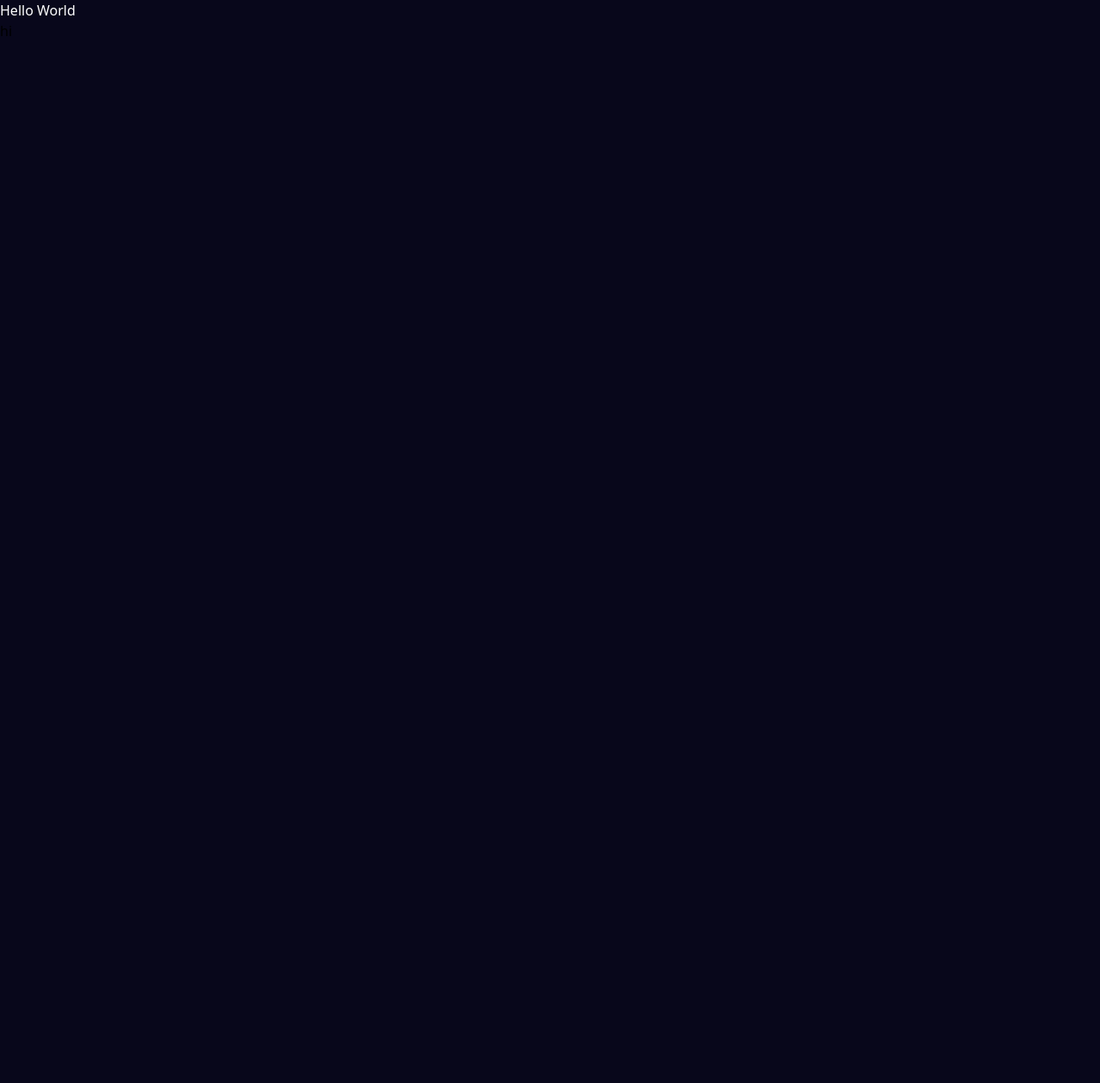
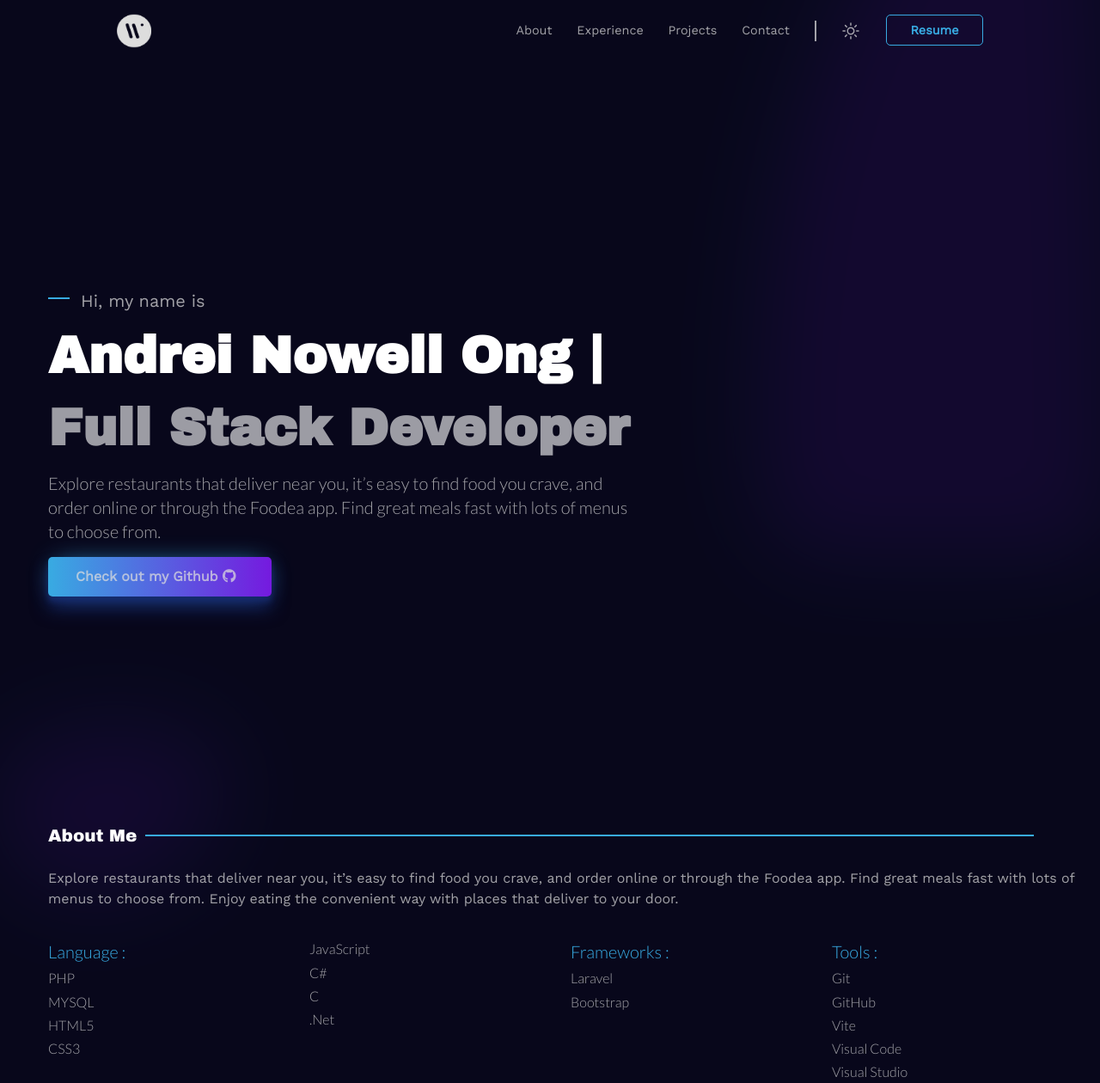
Before and after one commit to Andreiong/portfolio, a website built with Vite: page index.html in a window 1280 px wide. Shown: the whole page at 86% size. Before the commit the page ends 800 px from the top, so only its background shows below. Built offline with nearby package versions, Linux system fonts and the light colour scheme.

Commit message:
Nav, Hero, about section

```diff
--- a/index.html
+++ b/index.html
@@ -2,13 +2,148 @@
 <html lang="en">
   <head>
     <meta charset="UTF-8" />
-    <link rel="icon" type="image/svg+xml" href="/vite.svg" />
+
+    <link rel="icon" type="image/svg+xml" href="assets/vite.svg" />
+    <!-- Load font awesome icons -->
+    <link
+      rel="stylesheet"
+      href="https://cdnjs.cloudflare.com/ajax/libs/font-awesome/5.12.1/css/all.min.css"
+    />
+
     <meta name="viewport" content="width=device-width, initial-scale=1.0" />
     <title>Portfolio</title>
   </head>
   <body>
-    <p>Hello World</p>
-    <button>hi</button>
+    <header class="header container">
+      <div class="logo">
+        <img src="public/assets/well_logo.png" alt="" />
+      </div>
+      <nav>
+        <ul class="header_menu">
+          <li>
+            <a href="#about">About</a>
+          </li>
+          <li>
+            <a href="#experience">Experience</a>
+          </li>
+          <li>
+            <a href="#projects">Projects</a>
+          </li>
+          <li>
+            <a href="#contact">Contact</a>
+          </li>
+          <li class="header_line"></li>
+          <li>
+            <button class="header_sun">
+              <svg
+                xmlns="http://www.w3.org/2000/svg"
+                fill="none"
+                viewBox="0 0 24 24"
+                stroke-width="1.5"
+                stroke="currentColor"
+              >
+                <path
+                  stroke-linecap="round"
+                  stroke-linejoin="round"
+                  d="M12 3v2.25m6.364.386l-1.591 1.591M21 12h-2.25m-.386 6.364l-1.591-1.591M12 18.75V21m-4.773-4.227l-1.591 1.591M5.25 12H3m4.227-4.773L5.636 5.636M15.75 12a3.75 3.75 0 11-7.5 0 3.75 3.75 0 017.5 0z"
+                />
+              </svg>
+            </button>
+          </li>
+          <li>
+            <a class="header_button" href="#">Resume</a>
+          </li>
+        </ul>
+        <button class="header_bar">
+          <svg
+            xmlns="http://www.w3.org/2000/svg"
+            fill="none"
+            viewBox="0 0 24 24"
+            stroke-width="1.5"
+            stroke="currentColor"
+          >
+            <path
+              stroke-linecap="round"
+              stroke-linejoin="round"
+              d="M3.75 6.75h16.5M3.75 12h16.5M12 17.25h8.25"
+            />
+          </svg>
+        </button>
+      </nav>
+    </header>
+
+    <main>
+      <div class="blob"></div>
+      <!--HERO SECTION-->
+      <section class="hero section spacer">
+        <p class="hero_title above-title">Hi, my name is</p>
+        <h2 class="hero_name">Andrei Nowell Ong |</h2>
+        <h2 class="hero_sub hero_name">Full Stack Developer</h2>
+        <p class="hero_description">
+          Explore restaurants that deliver near you, it’s easy to find food you
+          crave, and order online or through the Foodea app. Find great meals
+          fast with lots of menus to choose from.
+        </p>
+        <a class="btn" href="#"
+          >Check out my Github <i class="fab fa-github" aria-hidden="true"></i
+        ></a>
+      </section>
+      <!--ABOUT SECTION-->
+      <section class="about section spacer">
+        <div class="about-blob"></div>
+        <div class="title_container">
+          <span class="about_title">About Me</span>
+          <div class="about_line"></div>
+        </div>
+        <p class="about_description">
+          Explore restaurants that deliver near you, it’s easy to find food you
+          crave, and order online or through the Foodea app. Find great meals
+          fast with lots of menus to choose from. Enjoy eating the convenient
+          way with places that deliver to your door.
+        </p>
+
+        <div class="about_ul-container">
+          <div class="about_ul">
+            <ul>
+              <li class="list_heading">Language :</li>
+              <li>PHP</li>
+              <li>MYSQL</li>
+              <li>HTML5</li>
+              <li>CSS3</li>
+            </ul>
+          </div>
+          <div class="about_ul">
+            <ul>
+              <li>JavaScript</li>
+              <li>C#</li>
+              <li>C</li>
+              <li>.Net</li>
+            </ul>
+          </div>
+          <div class="about_ul">
+            <ul>
+              <li class="list_heading">Frameworks :</li>
+              <li>Laravel</li>
+              <li>Bootstrap</li>
+            </ul>
+          </div>
+          <div class="about_ul">
+            <ul>
+              <li class="list_heading">Tools :</li>
+              <li>Git</li>
+              <li>GitHub</li>
+              <li>Vite</li>
+              <li>Visual Code</li>
+              <li>Visual Studio</li>
+            </ul>
+          </div>
+        </div>
+      </section>
+      <section></section>
+      <section></section>
+    </main>
+
+    <footer></footer>
     <script type="module" src="./src/main.js"></script>
   </body>
 </html>
--- /dev/null
+++ b/styles/compononents/about.css
@@ -0,0 +1,120 @@
+.about {
+  position: relative;
+}
+.title_container {
+  display: flex;
+  align-items: center;
+}
+
+.about_title {
+  font-size: var(--size-xl);
+  font-family: "Archivo Black", sans-serif;
+}
+.about_description {
+  margin-top: 1.5rem;
+}
+.about_line {
+  width: 89%;
+  height: 0;
+  border: 1px solid var(--clr-navy);
+  margin: 0 0.6rem;
+  display: inline-block;
+}
+.about_ul-container {
+  width: 100%;
+  margin-top: 2rem;
+  display: flex;
+  flex-wrap: wrap;
+}
+.about_ul li {
+  line-height: 1.7;
+}
+.list_heading {
+  font-size: var(--size-xl);
+  color: var(--clr-navy);
+}
+.about_ul {
+  width: 25%;
+  font-family: "Lato", sans-serif;
+}
+
+.about-blob {
+  width: 20vw;
+  height: 180px;
+  position: absolute;
+  top: -103px;
+  left: -266px;
+  /* bottom: 0px; */
+  border-radius: 54% 46% 63% 37% / 32% 20% 80% 68%;
+  background-color: var(--clr-gradient);
+  box-shadow: 0 15px 20px #172c72a9, 0 6px 6px #172c72a9,
+    0 0 100px -10px var(--clr-navy);
+  animation: twist 5s infinite;
+  opacity: 0.1;
+  filter: blur(50px);
+  z-index: -1;
+}
+
+@keyframes twist {
+  0% {
+    border-radius: 54% 46% 63% 37% / 32% 20% 80% 68%;
+  }
+
+  50% {
+    border-radius: 83% 17% 34% 66% / 56% 20% 80% 44%;
+  }
+  80% {
+    border-radius: 44% 56% 24% 76% / 34% 20% 80% 66%;
+  }
+}
+
+/* 2xl */
+@media (max-width: 1750px) {
+  .about-blob {
+    left: 0px;
+  }
+}
+
+/* xl */
+@media (max-width: 1280px) {
+  .about_line {
+    width: 85%;
+  }
+}
+
+/* lg */
+@media (max-width: 1024px) {
+  .about_line {
+    width: 80%;
+  }
+  .list_heading {
+    font-size: var(--size-base);
+  }
+}
+
+/* md */
+@media (max-width: 768px) {
+  .about_line {
+    width: 75%;
+  }
+}
+
+/* sm */
+@media (max-width: 640px) {
+  .about_line {
+    width: 65%;
+  }
+  .about_ul {
+    width: 50%;
+  }
+}
+
+/* xs */
+@media (max-width: 475px) {
+  .about_line {
+    width: 50%;
+  }
+  .about_ul {
+    width: 50%;
+  }
+}
--- /dev/null
+++ b/styles/compononents/header.css
@@ -0,0 +1,80 @@
+.header {
+  display: flex;
+  justify-content: space-between;
+  align-items: center;
+  padding-top: 1em;
+  padding-bottom: 1em;
+}
+.header_menu {
+  display: flex;
+  color: var(--clr-light);
+  gap: 2em;
+  font-size: 0.9rem;
+}
+
+.header .logo {
+  align-items: center;
+  width: 1.5rem;
+  height: 2.5rem;
+  color: #fff;
+}
+.logo img {
+  height: 2.5rem;
+  width: 2.5rem;
+}
+
+.header_line {
+  border: 1px solid var(--clr-light);
+  padding-top: 1.5em;
+}
+
+.header_sun {
+  display: block;
+  color: var(--clr-light);
+  width: 1.5rem;
+  height: 1.5rem;
+}
+
+.header_button {
+  border: 1px solid var(--clr-navy);
+  padding: 0.6em 1.9em;
+  color: var(--clr-navy);
+  font-weight: bold;
+  border-radius: 5px;
+}
+
+.header_bar {
+  display: none;
+}
+/* 2xl */
+@media (max-width: 1750px) {
+}
+
+/* xl */
+@media (max-width: 1280px) {
+}
+
+/* lg */
+@media (max-width: 1024px) {
+}
+
+/* md */
+@media (max-width: 768px) {
+  .header_menu {
+    display: none;
+  }
+  .header_bar {
+    display: block;
+    color: var(--clr-light);
+    width: 1.5rem;
+    height: 1.5rem;
+  }
+}
+
+/* sm */
+@media (max-width: 640px) {
+}
+
+/* xs */
+@media (max-width: 475px) {
+}
--- /dev/null
+++ b/styles/compononents/hero.css
@@ -0,0 +1,122 @@
+.hero {
+  padding-top: 5em;
+  padding-bottom: 5em;
+  text-align: left;
+  display: flex;
+  flex-direction: column;
+  gap: 1rem;
+}
+.above-title {
+  position: relative;
+  padding-left: 1.9em;
+}
+.above-title::after {
+  content: "";
+  position: absolute;
+  left: 0px;
+  top: 10px;
+  width: 25px;
+  height: 2px;
+  background-color: var(--clr-navy);
+}
+.hero_title {
+  color: var(--clr-light);
+  font-size: var(--size-xl);
+}
+.hero_name {
+  font-size: var(--size-6xl);
+  font-family: "Archivo Black", sans-serif;
+}
+.hero_sub {
+  opacity: 0.6;
+}
+.hero_description {
+  color: var(--clr-light);
+  font-size: var(--size-xl);
+  max-width: 675px;
+  font-family: "Lato", sans-serif;
+}
+
+.blob {
+  width: 30vw;
+  height: 850px;
+  position: absolute;
+  top: -471px;
+  right: 0px;
+  /* bottom: 0px; */
+  border-radius: 91% 9% 94% 6% / 82% 100% 0% 18%;
+  background-color: var(--clr-gradient);
+  box-shadow: 0 15px 20px #172c72a9, 0 6px 6px #172c72a9,
+    0 0 100px -10px var(--clr-navy);
+  animation: rotate 5s infinite;
+  opacity: 0.1;
+  filter: blur(50px);
+  z-index: -1;
+}
+
+@keyframes rotate {
+  0% {
+    border-radius: 91% 9% 94% 6% / 82% 100% 0% 18%;
+  }
+
+  50% {
+    border-radius: 4% 96% 0% 100% / 20% 0% 100% 80%;
+  }
+  80% {
+  }
+}
+
+/* 2xl */
+@media (max-width: 1750px) {
+}
+
+/* xl */
+@media (max-width: 1280px) {
+}
+
+/* lg */
+@media (max-width: 1024px) {
+}
+
+/* md */
+@media (max-width: 768px) {
+  .hero_name {
+    font-size: var(--size-5xl);
+    font-family: "Archivo Black", sans-serif;
+  }
+  .hero_description {
+    font-size: var(--size-base);
+  }
+}
+
+/* sm */
+@media (max-width: 640px) {
+  .hero {
+    padding-top: 1em;
+    padding-bottom: 1em;
+  }
+  .hero_name {
+    font-size: var(--size-4xl);
+  }
+  .hero_description {
+    font-size: var(--size-sm);
+  }
+}
+
+/* xs */
+@media (max-width: 475px) {
+  .hero {
+    padding-top: 0em;
+    padding-bottom: 0em;
+  }
+  .hero_name {
+    font-size: var(--size-4xl);
+  }
+  .hero_title {
+    color: var(--clr-light);
+    font-size: var(--size-base);
+  }
+  .hero_description {
+    font-size: var(--size-base);
+  }
+}
--- a/styles/style.css
+++ b/styles/style.css
@@ -1,10 +1,25 @@
+/* @import url("https://fonts.googleapis.com/css2?family=Poppins:wght@700&family=Work+Sans&display=swap"); */
+@import url("https://fonts.googleapis.com/css2?family=Montserrat&family=Poppins:wght@700&family=Work+Sans&display=swap");
+@import url("https://fonts.googleapis.com/css2?family=Archivo+Black&family=Montserrat&family=Poppins:wght@700&family=Work+Sans&display=swap");
+@import url("https://fonts.googleapis.com/css2?family=Archivo+Black&family=Lato:wght@300&family=Montserrat&family=Poppins:wght@700&family=Work+Sans&display=swap");
 :root {
-  --clr-light: #fff;
+  /*COLOR*/
+  --clr-white: #fff;
+  --clr-light: #ddddddb9;
   --clr-text: #ffffffd0;
   --clr-rose: #d92de2;
   --clr-navy: #38abe2;
-  --clr--gradient: #751adf;
-  --clr--bg: #08071b;
+  --clr-gradient: #751adf;
+  --clr-bg: #08071b;
+
+  /*Size*/
+  --size-sm: 0.875rem;
+  --size-base: 1rem;
+  --size-xl: 1.25rem;
+  --size-4xl: 2.25rem;
+  --size-5xl: 3rem;
+  --size-6xl: 3.75rem;
+  --size-7xl: 4.5rem;
 }
 
 * {
@@ -33,15 +48,54 @@ button {
 
 a {
   text-decoration: none;
+  color: var(--clr-light);
 }
 
 ul {
+  padding: 0;
   list-style: none;
 }
 
 body {
-  background-color: var(--clr--bg);
+  background-color: var(--clr-bg);
+  font-family: "Montserrat", sans-serif;
+  font-family: "Poppins", sans-serif;
+  font-family: "Work Sans", sans-serif;
+  /* overflow-x: hidden; */
 }
-p {
+
+p,
+li {
   color: var(--clr-light);
 }
+h2,
+h3,
+span {
+  color: var(--clr-white);
+}
+main {
+  position: relative;
+}
+/* 2xl */
+@media (max-width: 1750px) {
+}
+
+/* xl */
+@media (max-width: 1280px) {
+}
+
+/* lg */
+@media (max-width: 1024px) {
+}
+
+/* md */
+@media (max-width: 768px) {
+}
+
+/* sm */
+@media (max-width: 640px) {
+}
+
+/* xs */
+@media (max-width: 475px) {
+}
--- /dev/null
+++ b/styles/utils.css
@@ -0,0 +1,73 @@
+.container {
+  max-width: 1750px;
+  margin-left: auto;
+  margin-right: auto;
+  padding-left: 0.5em;
+  padding-right: 0.5em;
+}
+.section {
+  max-width: 1280px;
+  margin-left: auto;
+  margin-right: auto;
+  padding-left: 3.5em;
+  padding-right: 0.5em;
+}
+.btn {
+  max-width: 260px;
+  display: inline-block;
+  background-color: var(--clr-rose);
+  padding: 0.7em 2em;
+  box-shadow: 0 15px 20px #172c72a9, 0 6px 6px #172c72a9,
+    0 0 30px -10px var(--clr-navy);
+  color: var(--clr-light);
+  font-weight: bold;
+  background: linear-gradient(to left, var(--clr-gradient), var(--clr-navy));
+  border-radius: 5px;
+}
+.spacer {
+  margin-top: 11.5rem;
+}
+
+/* 2xl */
+@media (max-width: 1750px) {
+  .container {
+    max-width: 1280px;
+  }
+  .spacer {
+  }
+}
+
+/* xl */
+@media (max-width: 1280px) {
+  .container {
+    max-width: 1024px;
+  }
+}
+
+/* lg */
+@media (max-width: 1024px) {
+  .container {
+    max-width: 768px;
+  }
+}
+
+/* md */
+@media (max-width: 768px) {
+  .container {
+    max-width: 640px;
+  }
+}
+
+/* sm */
+@media (max-width: 640px) {
+  .container {
+    max-width: 475px;
+  }
+}
+
+/* xs */
+@media (max-width: 475px) {
+  .container {
+    width: 100%;
+  }
+}
```
Also changed, not shown: src/main.js (+6 -2 lines), public/assets/well_logo.png (added).
